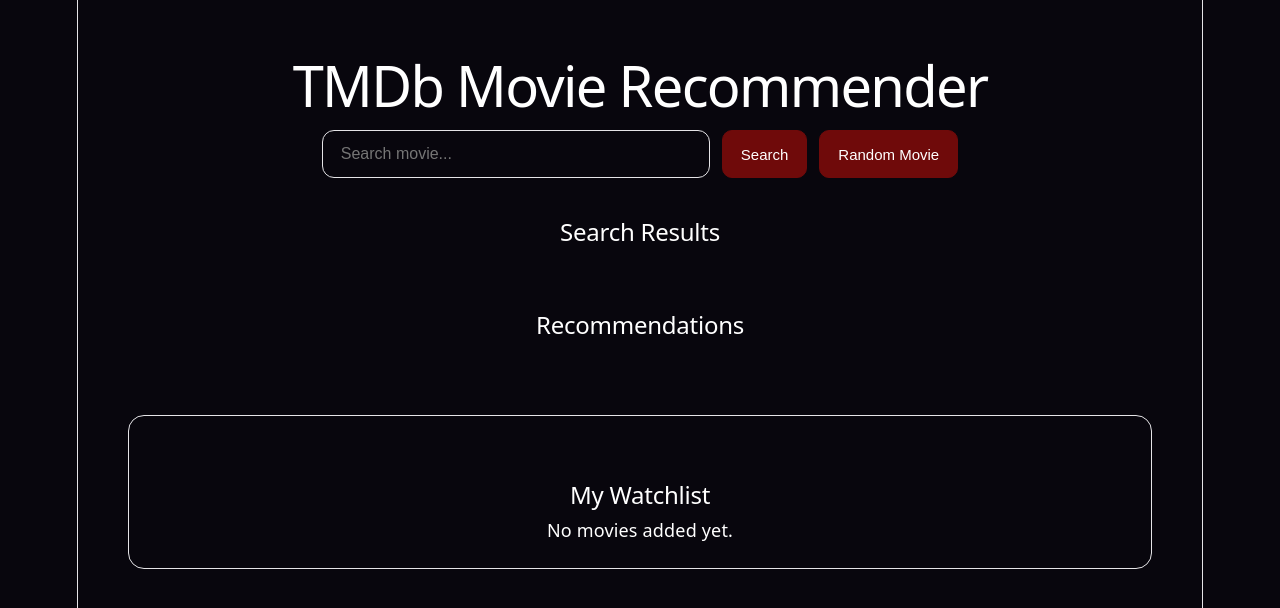
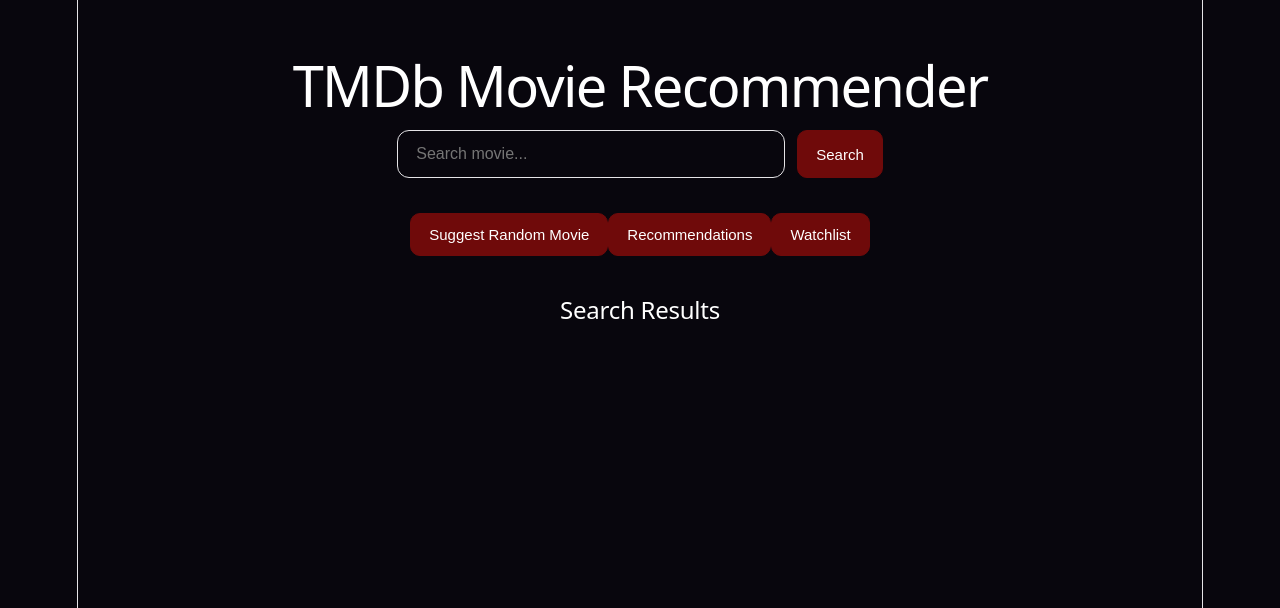
Before and after one commit to AntonRyans/MovieRecommender, a React app in the folder frontend/: page / in a window 1280 px wide. Shown: the top 608 px of the page. Built offline with nearby package versions, Linux system fonts and the light colour scheme; the HTML template or start-up script is replaced by a standard one.

Commit message:
update frontend layout

```diff
--- a/frontend/src/App.jsx
+++ b/frontend/src/App.jsx
@@ -5,6 +5,7 @@
 
 function App() {
 
+    const [activeTab, setActiveTab] = useState("search");
     const [movie, setMovie] = useState("");
     const [results, setResults] = useState([]);
     const [recommend, setRecommend] = useState([]);
@@ -18,11 +19,23 @@
 
     if (!movie.trim()) return;
 
+    try {
+
         const res = await axios.get(
             `${API_URL}/search/${encodeURIComponent(movie)}`
         );
 
         setResults(res.data);
+
+        // Switch back to Search tab
+        setActiveTab("search");
+
+    } catch (error) {
+
+        console.error(error);
+        alert("Search failed.");
+
+    }
 
 }
 
@@ -36,9 +49,11 @@
 
         setRandomMovie(res.data);
 
+        setActiveTab("random");
+
     } catch(error) {
 
-        console.log(error);
+        console.error(error);
         alert("Could not get random movie");
 
     }
@@ -48,6 +63,7 @@
 
 
     async function getRecommendations(id) {
+    try {
 
         const res = await axios.get(
             `${API_URL}/recommend/${id}`
@@ -55,6 +71,15 @@
 
         setRecommend(res.data);
 
+        setActiveTab("recommendations");
+
+    } catch (error) {
+
+        console.error(error);
+
+        alert("Could not load recommendations");
+
+    }
 }
 
 
@@ -66,13 +91,9 @@
         movie
     );
 
-        setWatchlist([
-            ...watchlist,
-            movie
-        ]);
+    setWatchlist([...watchlist, movie]);
 
-        alert(`${movie.title} added to watchlist`);
-
+    setActiveTab("watchlist");
 }
 
 
@@ -129,10 +150,36 @@
                 </button>
 
 
-                <button onClick={getRandomMovie}>
-                    Random Movie
+
+
+
+            </div>
+
+            <div className="tabs">
+
+    <button
+    className={activeTab === "random" ? "active" : ""}
+    onClick={() => {
+        setActiveTab("random");
+        getRandomMovie();
+    }}
+    >
+        Suggest Random Movie
     </button>
 
+    <button
+        className={activeTab === "recommendations" ? "active" : ""}
+        onClick={() => setActiveTab("recommendations")}
+    >
+        Recommendations
+    </button>
+
+    <button
+        className={activeTab === "watchlist" ? "active" : ""}
+        onClick={() => setActiveTab("watchlist")}
+    >
+        Watchlist
+    </button>
 
 </div>
 
@@ -140,7 +187,7 @@
 
 
     {
-    randomMovie && (
+activeTab === "random" && randomMovie && (
 
         <div className="movie-card random-card">
 
@@ -158,7 +205,7 @@
 
 
             <h2>
-                🎲 Random Pick
+                Random Pick
             </h2>
 
 
@@ -168,7 +215,7 @@
 
 
             <p>
-                ⭐ Rating: {randomMovie.vote_average}
+                Rating: {randomMovie.vote_average}
             </p>
 
 
@@ -176,6 +223,11 @@
                 {randomMovie.overview}
             </p>
 
+            <button
+                onClick={() => getRecommendations(randomMovie.id)}
+            >
+                Recommend Similar
+            </button>
 
             <button
                 onClick={
@@ -191,14 +243,12 @@
     )
 }
 
-            <h2>
-                Search Results
-            </h2>
-
-
+            {
+activeTab === "search" && (
+<>
+    <h2>Search Results</h2>
 
     <div className="movie-grid">
-
 
         {
             results.map(m => (
@@ -208,85 +258,58 @@
                     key={m.id}
                 >
 
-
                     {
                         m.poster_path &&
 
                         <img
-
-                                    src={
-                                        `https://image.tmdb.org/t/p/w500${m.poster_path}`
-                                    }
-
+                            src={`https://image.tmdb.org/t/p/w500${m.poster_path}`}
                             alt={m.title}
-
                         />
 
                     }
 
+                    <h3>{m.title}</h3>
 
-
-                            <h3>
-                                {m.title}
-                            </h3>
-
-
-                            <p>
-                                ⭐ Rating: {m.vote_average}
-                            </p>
-
+                    <p>Rating: {m.vote_average}</p>
 
                     <button
-
-                                onClick={
-                                    () => getRecommendations(m.id)
-                                }
-
+                        onClick={() => getRecommendations(m.id)}
                     >
-
                         Recommend Similar
-
                     </button>
 
-
-
                     <button
-
-                                onClick={
-                                    () => addWatchlist(m)
-                                }
-
+                        onClick={() => addWatchlist(m)}
                     >
-
                         Add Watchlist
-
                     </button>
-
-
 
                 </div>
 
             ))
+        }
 
+    </div>
+</>
+)
 }
 
 
-            </div>
 
-
-
-
-
-            <h2>
-                Recommendations
-            </h2>
-
-
+{
+activeTab === "recommendations" && (
+<>
+    <h2>Recommendations</h2>
 
     <div className="recommendations">
 
+        {
+            recommend.length === 0 ?
 
-                {
+            <p>No recommendations yet.</p>
+
+            :
+
             recommend.map(m => (
 
                 <div
@@ -294,123 +317,83 @@
                     key={m.id}
                 >
 
-
-
                     {
                         m.poster_path &&
 
                         <img
-
-                                    src={
-                                        `https://image.tmdb.org/t/p/w500${m.poster_path}`
-                                    }
-
+                            src={`https://image.tmdb.org/t/p/w500${m.poster_path}`}
                             alt={m.title}
-
                         />
 
                     }
 
+                    <h3>{m.title}</h3>
 
+                    <p>{m.vote_average}</p>
 
-                            <h3>
-                                {m.title}
-                            </h3>
-
-
-                            <p>
-                                ⭐ {m.vote_average}
-                            </p>
-
-
+                    <button
+                        onClick={() => addWatchlist(m)}
+                    >
+                        Add Watchlist
+                    </button>
 
                 </div>
 
-
             ))
-
         }
 
-
     </div>
+</>
+)
+}
 
 
 
 
-
+{
+    activeTab === "watchlist" && (
 
         <div className="watchlist">
 
-
-                <h2>
-                    My Watchlist
-                </h2>
-
-
+            <h2>My Watchlist</h2>
 
             {
-
                 watchlist.length === 0 ?
 
-                    <p>
-                        No movies added yet.
-                    </p>
-
+                <p>No movies added yet.</p>
 
                 :
-
 
                 watchlist.map(m => (
 
                     <div
-
                         className="watchlist-item"
-
                         key={m.id}
-
                     >
 
-
-                            <span>
-                                {m.title}
-                            </span>
-
-
+                        <span>{m.title}</span>
 
                         <button
-
                             className="delete-btn"
-
-                                onClick={
-                                    () => removeWatchlist(m.id)
-                                }
-
+                            onClick={() => removeWatchlist(m.id)}
                         >
-
                             Remove
-
                         </button>
-
-
 
                     </div>
 
-
                 ))
-
             }
-
 
         </div>
 
-
+    )
+}
 
         </div>
-
 
     );
 
 }
 
-
 export default App;
```
Lines whose indentation alone changed are shown as unchanged.
